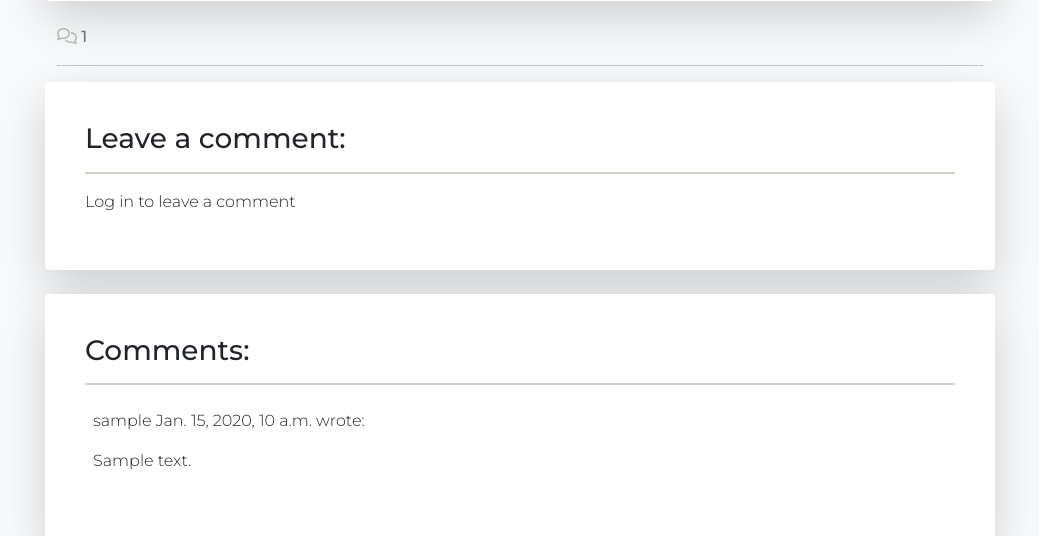
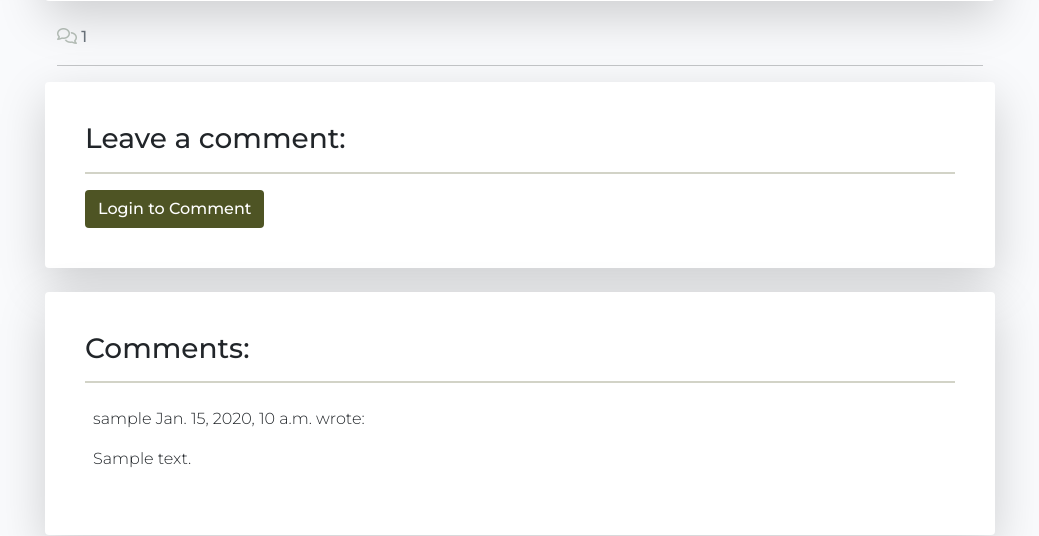
Before and after one commit to cgrace0044/pp4_zaragoza_restaurants, a Django app: a page that uses letters_from_zaragoza/templates/restaurant_detail.html in a window 1280 px wide. Shown: the part 824-1360 px from the top of the page, without its empty margins (120-1159 px from the left). Run offline with Django 4.2, Linux system fonts and the light colour scheme; tables that the repository leaves empty hold one stand-in row (values such as "Sample post"); some libraries are stand-ins or nearby versions; some web fonts are replaced.

Commit message:
change login to comment to button and comment comments.js code

```diff
--- a/letters_from_zaragoza/templates/restaurant_detail.html
+++ b/letters_from_zaragoza/templates/restaurant_detail.html
@@ -121,7 +121,7 @@
             Write a Comment
           </button>
         {% else %}
-          <p>Log in to leave a comment</p>
+          <a href="{% url 'account_login' %}" class="btn btn-green">Login to Comment</a>
         {% endif %}
       </div>
     </div>
```
Also changed, not shown: static/js/comments.js (+13 -21 lines).
